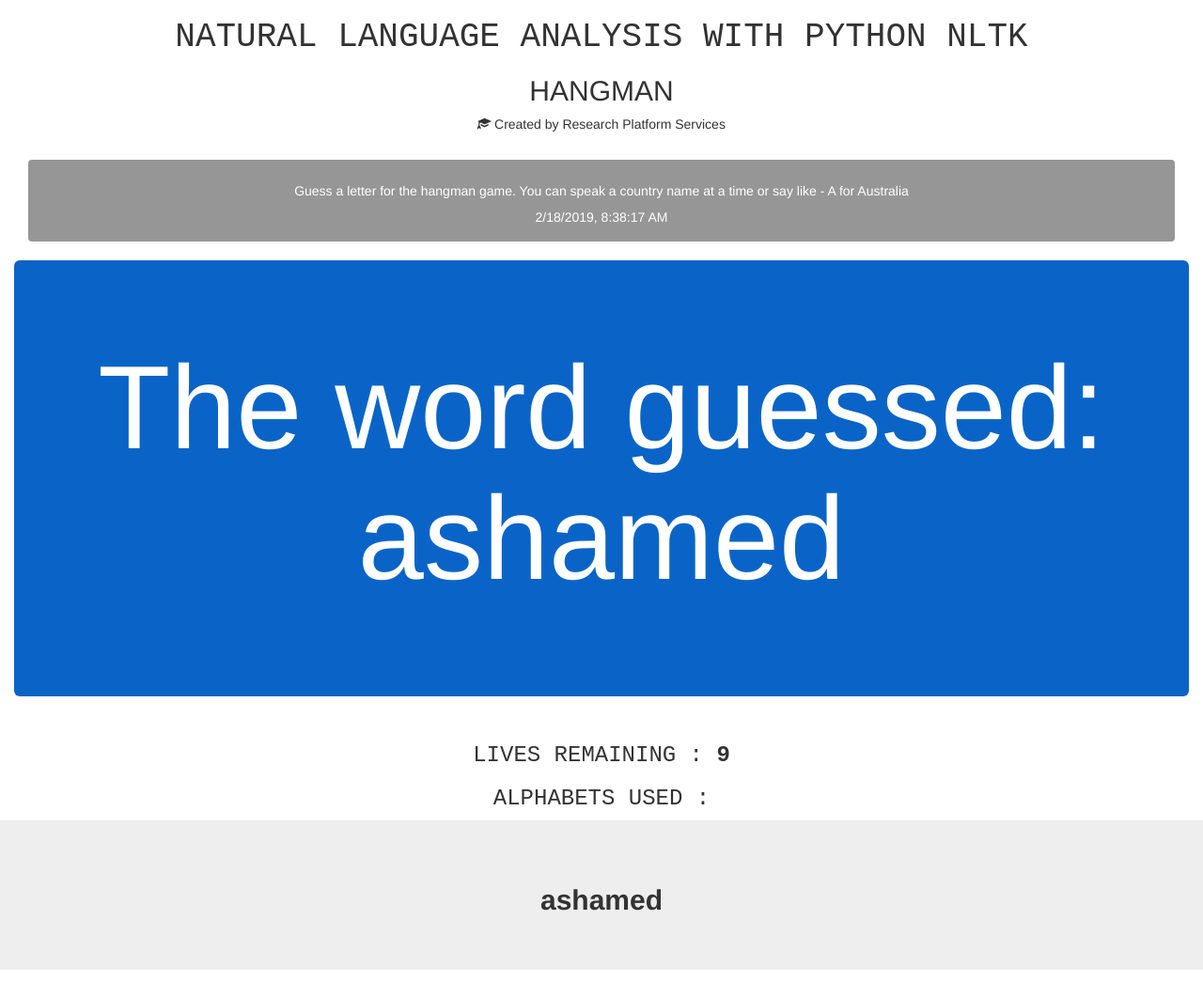
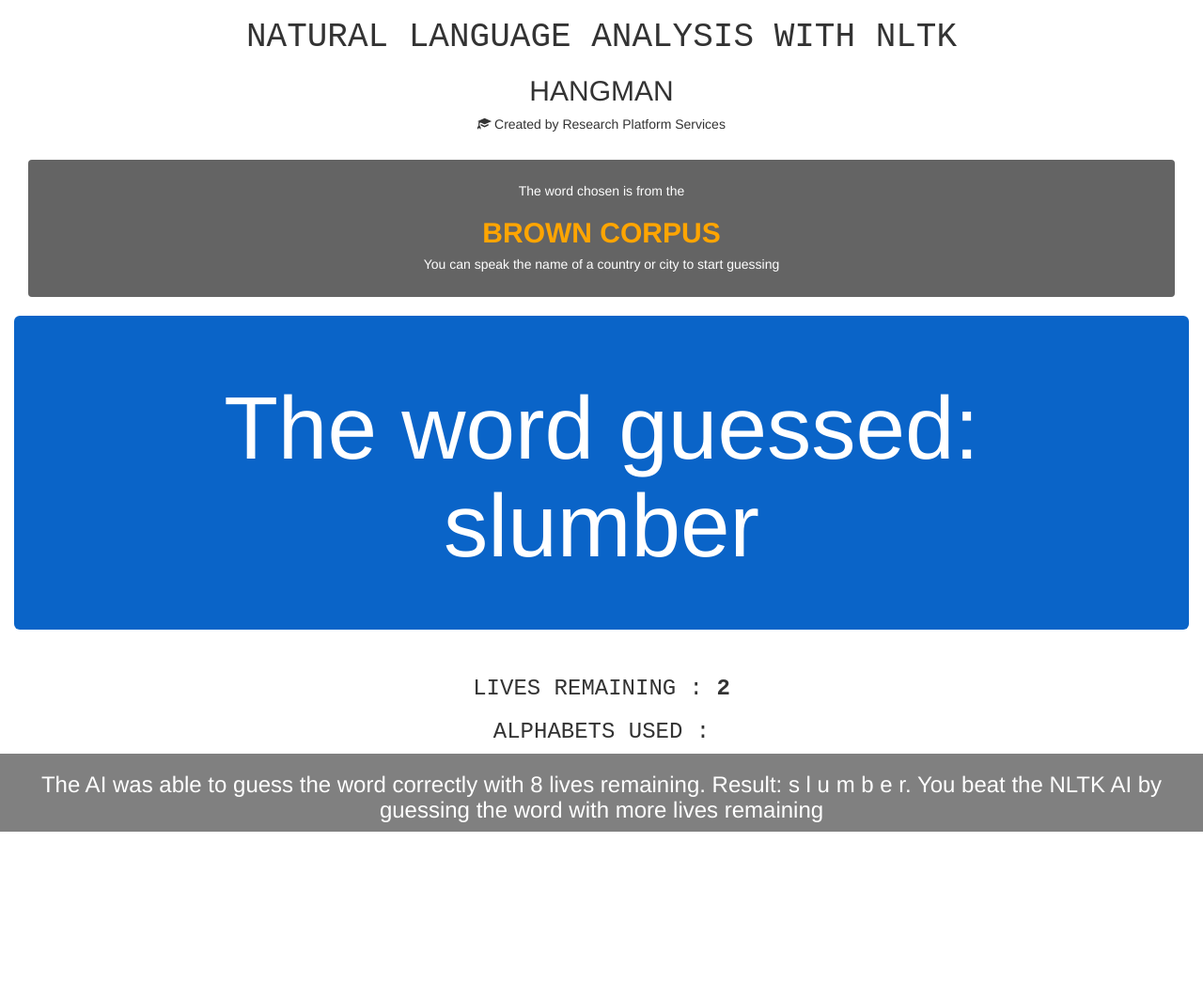
Before and after one commit to danielfelipegil/hangman-resbaz, a Flask app: page / in a window 1280 px wide. Shown: the whole page at 94% size. After the commit the page ends 885 px from the top, so only its background shows below. Run offline with Flask 2, Linux system fonts and the light colour scheme; parts of the project's set-up code (start-up, migrations or seed data) failed here and were passed over; some libraries are stand-ins or nearby versions.

Commit message:
Housekeeping

```diff
--- a/flaskask/data.json
+++ b/flaskask/data.json
@@ -1 +1 @@
-{"maskedWord": "The word guessed: ashamed", "alphabetsUsed": [], "livesRemaining": 9, "word": "ashamed"}
+{"maskedWord": "The word guessed: slumber", "alphabetsUsed": [], "livesRemaining": 2, "word": "The AI was able to guess the word correctly with 8 lives remaining. Result: s l u m b e r. You beat the NLTK AI by guessing the word with more lives remaining"}
--- a/flaskask/flaskask2.py
+++ b/flaskask/flaskask2.py
@@ -107,7 +107,7 @@ def nltk_guess():
     attempts = maxAttempts
     word = session.attributes['word']
     nltk_mistakes, mask = hangman(word, ngram_guesser, attempts, True, lambdas=[0.01] * 10, n=3)
-    createJSON_File(session.attributes['mask'], '', session.attributes['gameCounter'], session.attributes['word'])
+    nltk_mistakes = maxAttempts - nltk_mistakes
     output = ''
     if '_' in mask:
         if '_' in session.attributes['mask']:
@@ -130,6 +130,7 @@ def nltk_guess():
                 verdict = '. You beat the NLTK AI by guessing the word with more lives remaining'
             output = 'The AI was able to guess the word correctly with ' + str(
                 nltk_mistakes) + ' lives remaining. Result: ' + ' '.join(mask) + verdict
+    createJSON_File(session.attributes['mask'], '', session.attributes['gameCounter'], output)
     return statement(output)
 
 
@@ -164,7 +165,7 @@ def createJSON_File(mask, lettersUsed, gameCounter, orgWord):
         js['maskedWord'] = 'The word guessed: ' + str(mask)
     js['alphabetsUsed'] = [x.upper() for x in lettersUsed]
     js['livesRemaining'] = maxAttempts - gameCounter
-    js['word'] = 'The word selected was:' + orgWord.upper()
+    js['word'] = orgWord
     # Dump to file
     with open('data.json', 'w') as jsonFile:
         json.dump(js, jsonFile)
--- a/flaskask/templates.yaml
+++ b/flaskask/templates.yaml
@@ -10,7 +10,7 @@ lose: Sorry, you were not able to guess the word in {{attempts}} attempts. Game
 
 attempts: 10
 
-length_hint: The word is of {{length}} letters from the Guttenberg repository, start guessing. You have a total of {{attempts}} wrong attempts. You can start by saying 'A' for Australia
+length_hint: The word is of {{length}} letters from the Brown repository, start guessing. You have {{attempts}} lives to start with. Start by saying something like 'A' for Australia or just the name of the country
 
 wrong_country: Sorry, {{country}} is not the name of a country, please retry
 
--- /dev/null
+++ b/flaskask/templates/bs.css
@@ -0,0 +1,127 @@
+.css-typing p {
+  border-right: .15em solid orange;
+  font-family: "Courier";
+  font-size: 14px;
+  white-space: nowrap;
+  overflow: hidden;
+}
+.css-typing p:nth-child(1) {
+  width: 7.3em;
+  -webkit-animation: type 2s steps(40, end);
+  animation: type 2s steps(40, end);
+  -webkit-animation-fill-mode: forwards;
+  animation-fill-mode: forwards;
+}
+
+.css-typing p:nth-child(2) {
+  width: 11.5em;
+  opacity: 0;
+  -webkit-animation: type2 2s steps(40, end);
+  animation: type2 2s steps(40, end);
+  -webkit-animation-delay: 2s;
+  animation-delay: 2s;
+  -webkit-animation-fill-mode: forwards;
+  animation-fill-mode: forwards;
+}
+
+.css-typing p:nth-child(3) {
+  width: 7.3em;
+  opacity: 0;
+  -webkit-animation: type3 5s steps(20, end), blink .5s step-end infinite alternate;
+  animation: type3 5s steps(20, end), blink .5s step-end infinite alternate;
+  -webkit-animation-delay: 4s;
+  animation-delay: 4s;
+  -webkit-animation-fill-mode: forwards;
+  animation-fill-mode: forwards;
+}
+
+@keyframes type {
+  0% {
+    width: 0;
+  }
+  99.9% {
+    border-right: .15em solid orange;
+  }
+  100% {
+    border: none;
+  }
+}
+
+@-webkit-keyframes type {
+  0% {
+    width: 0;
+  }
+  99.9% {
+    border-right: .15em solid orange;
+  }
+  100% {
+    border: none;
+  }
+}
+
+@keyframes type2 {
+  0% {
+    width: 0;
+  }
+  1% {
+    opacity: 1;
+  }
+  99.9% {
+    border-right: .15em solid orange;
+  }
+  100% {
+    opacity: 1;
+    border: none;
+  }
+}
+
+@-webkit-keyframes type2 {
+  0% {
+    width: 0;
+  }
+  1% {
+    opacity: 1;
+  }
+  99.9% {
+    border-right: .15em solid orange;
+  }
+  100% {
+    opacity: 1;
+    border: none;
+  }
+}
+
+@keyframes type3 {
+  0% {
+    width: 0;
+  }
+  1% {
+    opacity: 1;
+  }
+  100% {
+    opacity: 1;
+  }
+}
+
+@-webkit-keyframes type3 {
+  0% {
+    width: 0;
+  }
+  1% {
+    opacity: 1;
+  }
+  100% {
+    opacity: 1;
+  }
+}
+
+@keyframes blink {
+  50% {
+    border-color: transparent;
+  }
+}
+@-webkit-keyframes blink {
+  50% {
+    border-color: tranparent;
+  }
+}
--- a/flaskask/templates/index.html
+++ b/flaskask/templates/index.html
@@ -5,6 +5,7 @@
     <meta charset="utf-8">
     <meta name="viewport" content="width=device-width, initial-scale=1">
     <link rel="stylesheet" href="https://maxcdn.bootstrapcdn.com/bootstrap/3.4.0/css/bootstrap.min.css">
+    <link rel="stylesheet" type="text/css" href="bs.css">
     <script src="https://ajax.googleapis.com/ajax/libs/jquery/3.3.1/jquery.min.js"></script>
     <script src="https://maxcdn.bootstrapcdn.com/bootstrap/3.4.0/js/bootstrap.min.js"></script>
     <script type="text/javascript">
@@ -30,6 +31,9 @@
 	  }, 10);
 	}
 
+
+
+
     </script>
 </head>
 <body onload="init()" style="overflow-x: hidden">
@@ -39,36 +43,29 @@
 <div class="container-fluid">
     <div class="center-block">
         <div class="col-sm-12 text-center">
-            <h1 style="font-family:Courier New;" class="text-uppercase">Natural Language Analysis With Python NLTK</h1>
+            <h1 style="font-family:Courier New;" class="text-uppercase">Natural Language Analysis With NLTK</h1>
             <h2>HANGMAN</h2>
             <h5><span class="glyphicon glyphicon-education"></span> Created by Research Platform Services</h5>
             <br>
-            <div class="alert" style="background-color:rgb(150, 150, 150);color:rgb(256,256,256);">
-                <h5>Guess a letter for the hangman game. You can speak a country name at a time or say like - A for
-                    Australia</h5>
-                <span id="datetime"></span>
-                <script>
-                    var dt = new Date();
-                    document.getElementById("datetime").innerHTML = dt.toLocaleString();
-
-                </script>
+            <div class="alert" style="background-color:rgb(100, 100, 100);color:rgb(256,256,256);">
+                <h5>The word chosen is from the</h5>
+                <a href="https://en.wikipedia.org/wiki/Brown_Corpus"><h2><b style="color:orange;">BROWN CORPUS</b></h2>
+                </a>
+                <h5>You can speak the name of a country or city to start guessing</h5>
             </div>
             <h1></h1>
         </div>
     </div>
     <div class="col-xs-12 text-center jumbotron" style="background-color:rgb(10, 100, 200);">
-        <br>
-        <h1><span id="maskedWord" style="color:white; font-size: 200%;"></span></h1>
-        <br>
-        <br>
+        <h1><span id="maskedWord" style="color:white; font-size: 150%;"></span></h1>
     </div>
 </div>
 <div class="text-center" style="font-family:Courier New;">
     <h3>LIVES REMAINING : <b><span id="livesRemaining"></span></b></h3>
     <h3>ALPHABETS USED : <b><span id="alphabetsUsed"></span></b></h3>
 </div>
-<div class="col-xs-12 text-center jumbotron">
-    <h2><b><span id="word"></span></b></h2>
+<div class="col-xs-12 text-center" style="background-color:grey;">
+    <h2><b><h3 style="color:white;" id="word"></h3></b></h2>
 </div>
 </body>
 </html>
```
Also changed, not shown: flaskask/templates/hangman.html (+4 -4 lines), flaskask/templates/indexK.html (deleted, +0 -83 lines), flaskask/templates/images/5848152fcef1014c0b5e4967.png (renamed from flaskask/templates/5848152fcef1014c0b5e4967.png), flaskask/templates/images/P9tVOI0.jpg (renamed from flaskask/templates/P9tVOI0.jpg), flaskask/templates/images/emba-non-english-language.png (renamed from flaskask/templates/emba-non-english-language.png), flaskask/templates/images/researcher-icon-png-4-200x200.png (renamed from flaskask/templates/researcher-icon-png-4-200x200.png), flaskask/templates/images/robot-01-icon.png (renamed from flaskask/templates/robot-01-icon.png).
